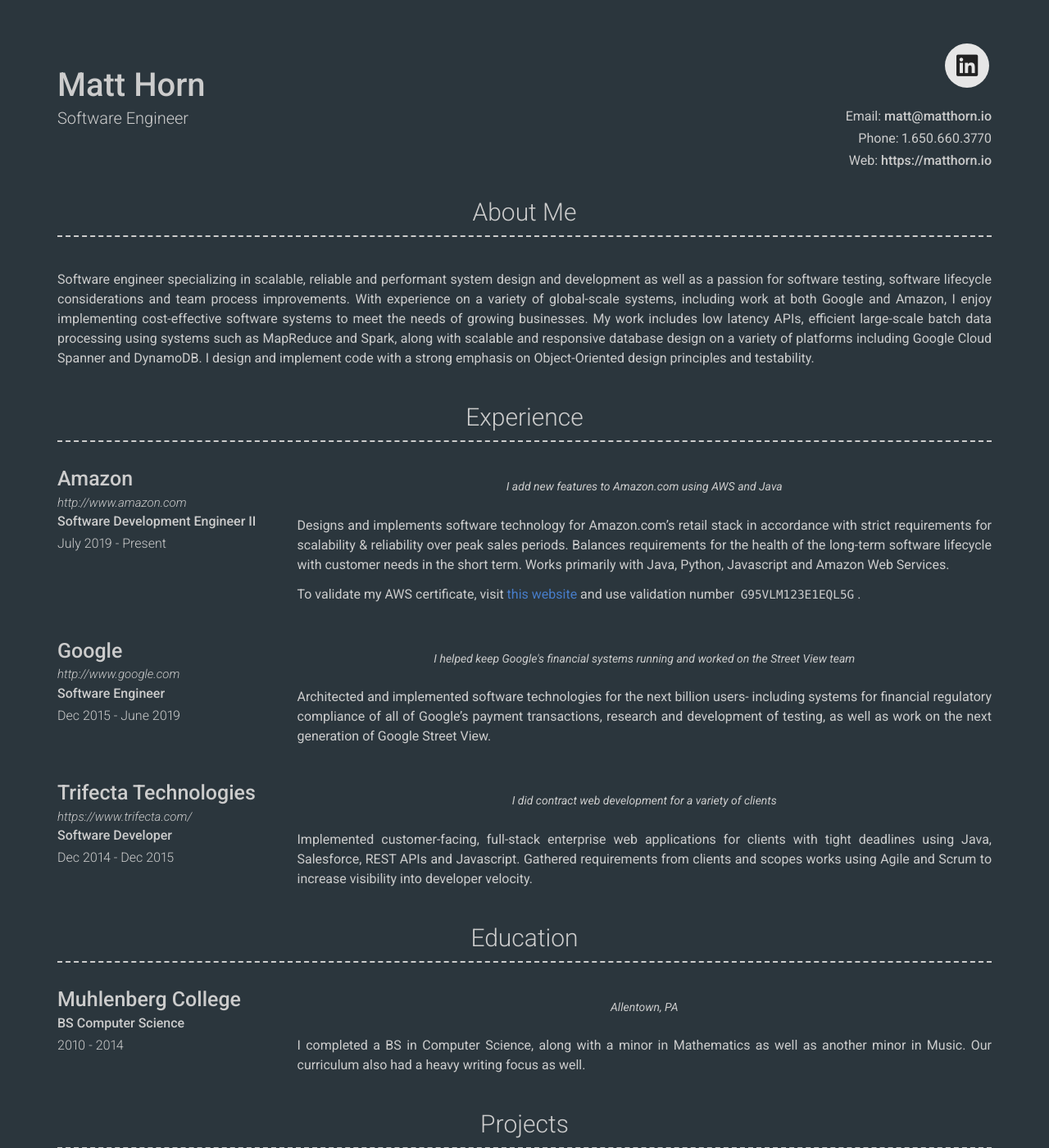
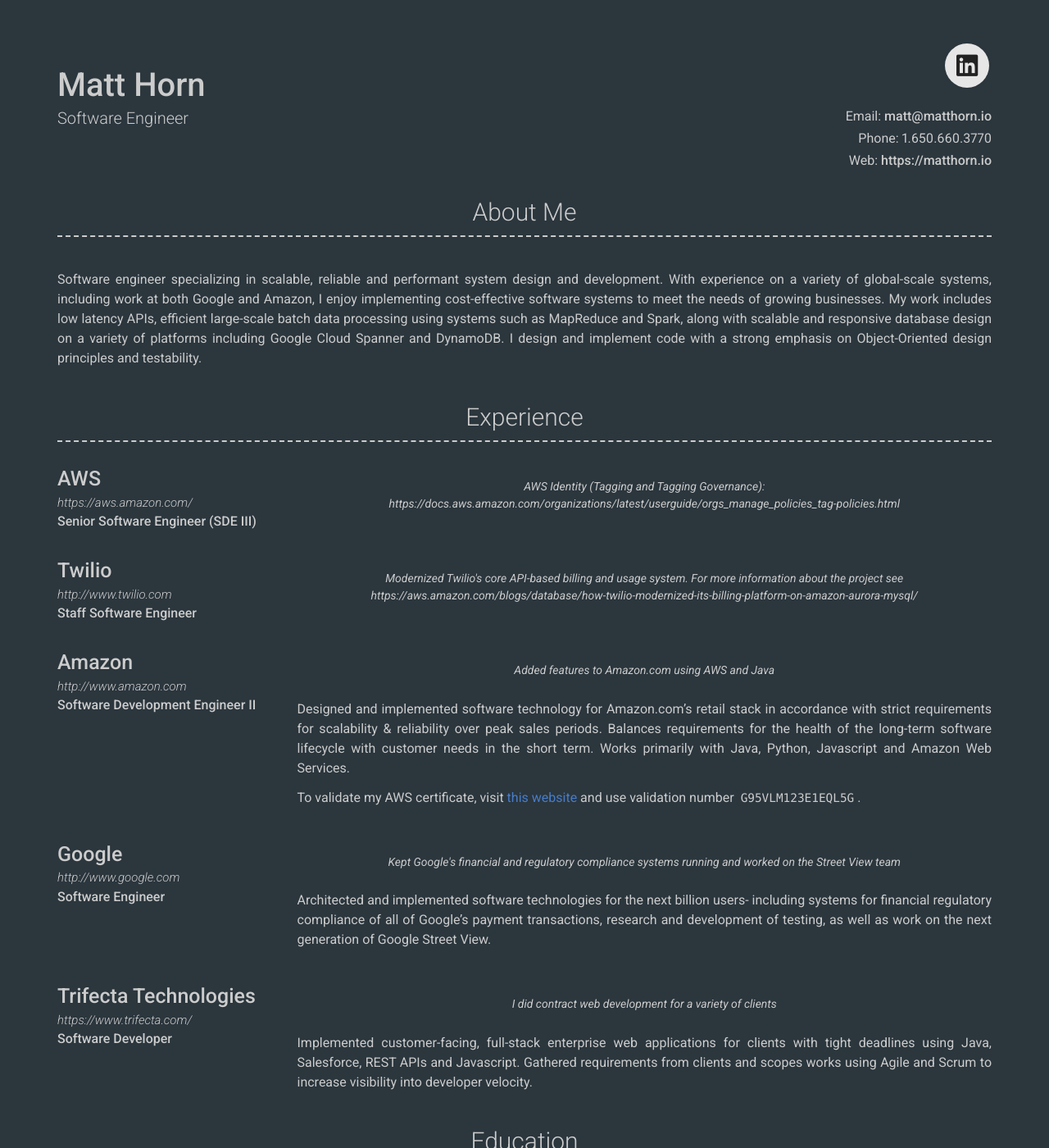
Before and after one commit to matthorn-repo/matthorn-repo.github.io, a Jekyll site: the page built from index.md, in a window 1280 px wide and 1400 px high. Shown: the whole window at 82% size. Built offline with Jekyll 4.4.1, drawn with Linux system fonts in a browser that asks for light colours; nearby versions of some CDN libraries; some of the changed text lies outside the part shown.

Commit message:
Update resume

```diff
--- a/_config.yml
+++ b/_config.yml
@@ -46,10 +46,9 @@ google_analytics: "UA-158027031-1"
 # about_title: About Me (Use this to override about section title)
 # about_profile_image: images/profile.jpg
 about_content: | # this will include new lines to allow paragraphs
-  Software engineer specializing in scalable, reliable and performant system design and development as well as a passion
-  for software testing, software lifecycle considerations and team process improvements. With experience on a variety of
-  global-scale systems, including work at both Google and Amazon, I enjoy implementing cost-effective software systems
-  to meet the needs of growing businesses.
+  Software engineer specializing in scalable, reliable and performant system design and development.
+  With experience on a variety of global-scale systems, including work at both Google and Amazon, I enjoy implementing
+  cost-effective software systems to meet the needs of growing businesses.
   My work includes low latency APIs, efficient large-scale batch data processing using systems such as MapReduce and Spark, along
   with scalable and responsive database design on a variety of platforms including Google Cloud Spanner and DynamoDB. I design and implement code with
   a strong emphasis on Object-Oriented design principles and testability.
@@ -74,14 +73,7 @@ about_content: | # this will include new lines to allow paragraphs
 # more_title: A Little More About Me #(Use this to override about more section title)
 more_content: | # this will include new lines to allow paragraphs
   When I'm not writing code, you'll probably find me somewhere outside when it's warm. I live in Colorado
-  and love exploring the beautiful new parts of this state with my dog Atlas.
-
-  I'm experienced in the following languages:
-  -  Java
-  -  Python
-  -  SQL
-  -  JavaScript
-  -  ... and many others, just ask me
+  with my life partner Collin, and love exploring the beautiful new parts of this state with my dogs Atlas and Kapua.
 # Footer
 footer_show_references: true
 
--- a/_data/experience.yml
+++ b/_data/experience.yml
@@ -1,13 +1,32 @@
 # Experience template
 - layout: left
+  company: AWS
+  date: July 2021 - October 2022
+  link: https://aws.amazon.com/
+  job_title: Senior Software Engineer (SDE III)
+  quote: >
+    AWS Identity (Tagging and Tagging Governance):
+
+    https://docs.aws.amazon.com/organizations/latest/userguide/orgs_manage_policies_tag-policies.html
+- layout: left
+  company: Twilio
+  date: July 2021 - October 2022
+  link: http://www.twilio.com
+  job_title: Staff Software Engineer
+  quote: >
+    Modernized Twilio's core API-based billing and usage system.
+
+    For more information about the project see https://aws.amazon.com/blogs/database/how-twilio-modernized-its-billing-platform-on-amazon-aurora-mysql/
+  description: | # this will include new lines to allow paragraphs
+- layout: left
   company: Amazon
+  date: July 2019 - July 2021
   link: http://www.amazon.com
   job_title: Software Development Engineer II
-  dates: July 2019 - Present
   quote: >
-    I add new features to Amazon.com using AWS and Java
+    Added features to Amazon.com using AWS and Java
   description: | # this will include new lines to allow paragraphs
-    Designs and implements software technology for Amazon.com's retail
+    Designed and implemented software technology for Amazon.com's retail
     stack in accordance with strict requirements for scalability & reliability
     over peak sales periods. Balances requirements for the health of the
     long-term software lifecycle with customer needs in the short term.
@@ -18,11 +37,11 @@
     validation number <code>G95VLM123E1EQL5G</code>.
 - layout: left
   company: Google
+  date: Dec 2015 - June 2019
   link: http://www.google.com
   job_title: Software Engineer
-  dates: Dec 2015 - June 2019
   quote: >
-   I helped keep Google's financial systems running and worked on the Street View team
+   Kept Google's financial and regulatory compliance systems running and worked on the Street View team
   description: | # this will include new lines to allow paragraphs
     Architected and implemented software technologies for the next
     billion users- including systems for financial regulatory compliance
@@ -30,9 +49,9 @@
     of testing, as well as work on the next generation of Google Street View.
 - layout: left
   company: Trifecta Technologies
+  date: Dec 2014 - Dec 2015
   link: https://www.trifecta.com/
   job_title: Software Developer
-  dates: Dec 2014 - Dec 2015
   quote: >
    I did contract web development for a variety of clients
   description: | # this will include new lines to allow paragraphs
```
